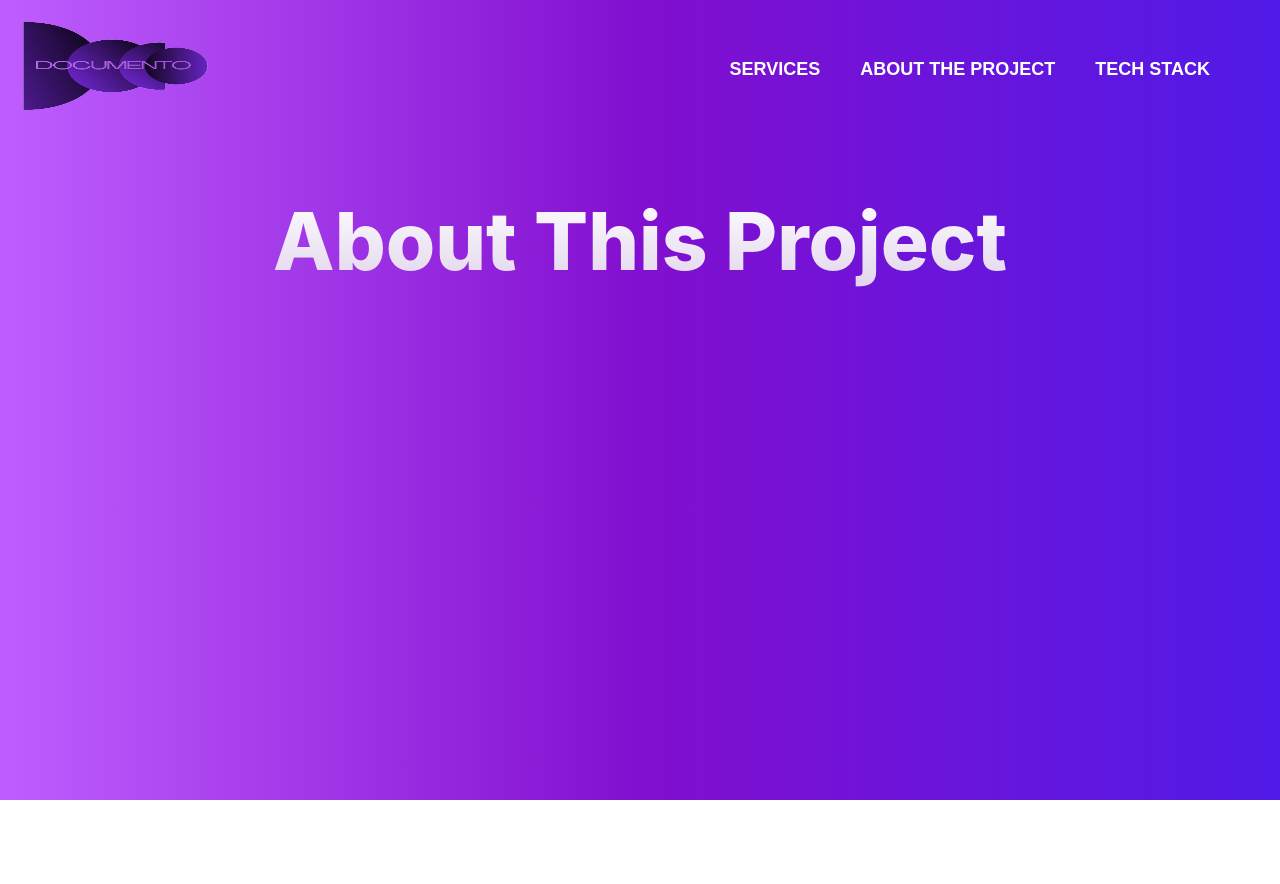
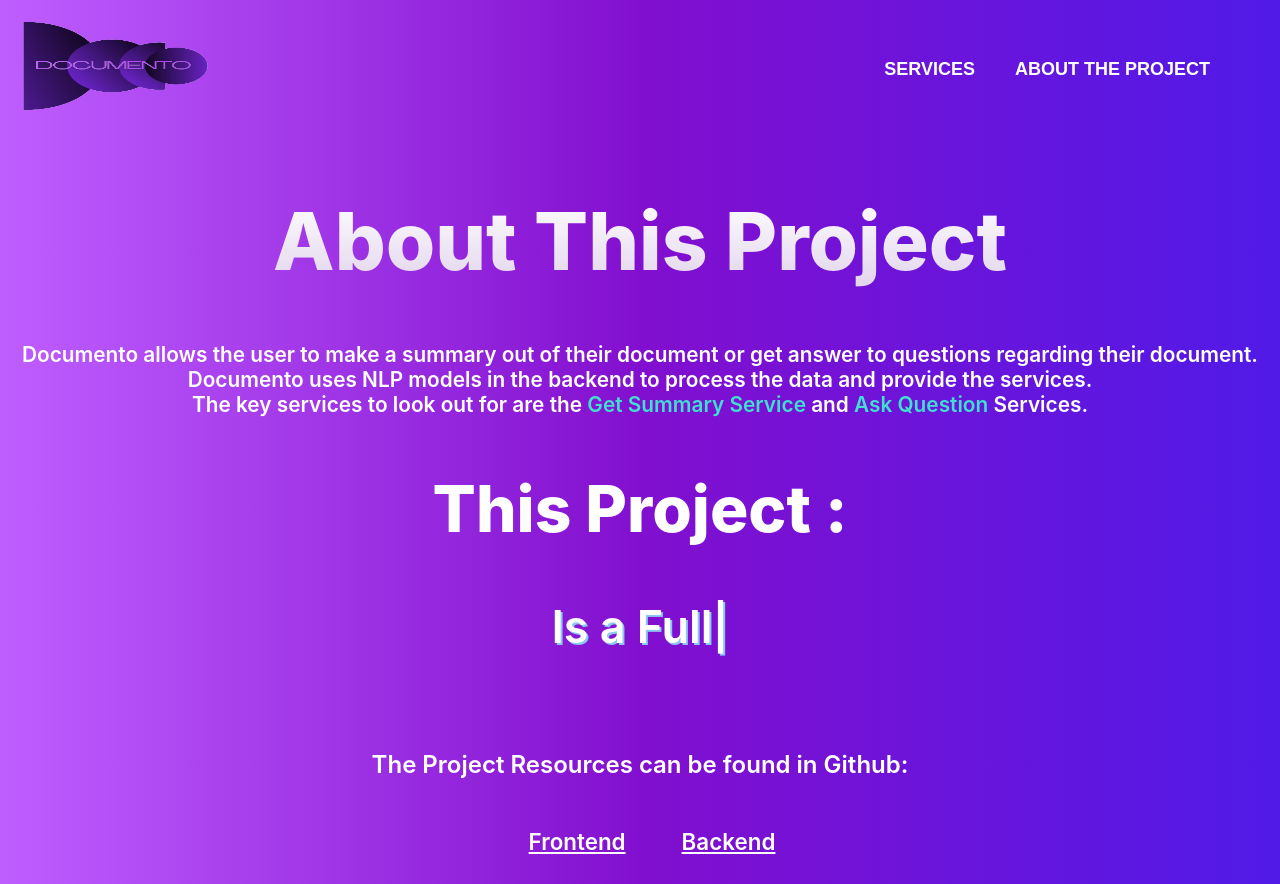
Before and after one commit to oindrila-b/document-processor-client, a React (Create React App) app: page /about in a window 1280 px wide. Before the commit the page ends 800 px from the top, so only its background shows below. Built offline with nearby package versions, Linux system fonts and the light colour scheme.

Commit message:
Final Commit : Added About Page, Github links,REmoved Separate page for tech stack, Added Readme

```diff
--- a/package.json
+++ b/package.json
@@ -13,6 +13,7 @@
     "@testing-library/react": "^13.4.0",
     "@testing-library/user-event": "^13.5.0",
     "axios": "^1.6.2",
+    "babel-plugin-macros": "^3.1.0",
     "bootstrap": "^5.3.2",
     "papaparse": "^5.4.1",
     "pdfjs-dist": "^4.0.269",
--- a/src/App.js
+++ b/src/App.js
@@ -1,9 +1,8 @@
-import { BrowserRouter as Router, Switch, Route, Routes } from "react-router-dom";
+import { BrowserRouter as Router, Route, Routes } from "react-router-dom";
 import './App.css';
 import {NavbarComponent} from "./components/NavbarComponent.jsx";
 import { Home } from "./components/Home.jsx";
 import { AboutTheProject } from "./components/AboutTheProject.jsx";
-import { TechStackUsed } from "./components/TechStackUsed.jsx";
 import { Services } from "./components/Services.jsx";
 
 function App() {
@@ -15,7 +14,6 @@ function App() {
           <Route path="/" element={<Home/>}/>
           <Route path="/services" element={<Services/>}/>
           <Route path="/about" element={<AboutTheProject/>}/>
-          <Route path="/tech" element={<TechStackUsed/>}/>
         </Routes>
         </Router>
     </div>
--- a/src/components/AboutTheProject.jsx
+++ b/src/components/AboutTheProject.jsx
@@ -1,9 +1,62 @@
+import { TypeAnimation } from 'react-type-animation';
+
+
+
 export const AboutTheProject = () => {
-return(
-    <div>
-         <h1 className="title">
+    return (
+        <div>
+
+            <h1 className="title">
                 About This Project
             </h1>
-    </div>
-)
+            <p className="desc" style={{ color: "white", fontWeight: "600", fontSize: "1.3em" }}>
+                Documento allows the user to make a summary out of their document or get answer to questions regarding their document.<br />
+                Documento uses NLP models in the backend to process the data and provide the services. <br /> The key services to look out for are the
+                <span style={{ color: "turquoise" }}> Get Summary Service</span> and  <span style={{ color: "turquoise" }}> Ask Question</span> Services.
+            </p>
+            <div className="container">
+                <h2 style={{ color: "white", fontWeight: "800", fontSize: "4em" }}>
+                    This Project :
+                </h2> {" "}
+                <div className="animated-typing">
+                    <TypeAnimation
+                        sequence={[
+                            'Is a Full Stack Application 🎯',
+                            3000,
+                            'Uses React JS for Frontend  🚀',
+                            2500,
+                            'Uses Python\'s Flask Framework for Backend 🗄',
+                            2500,
+                            'Uses Axios for the HTTP Network Calls 🏹',
+                            2000,
+                            'Uses NLP Models for processing the Data ⚙',
+                            2000,
+                            'Was implemented by Oindrila Banerjee 💻',
+                            3000,
+                        ]}
+                        wrapper="span"
+                        speed={50}
+                        style={{ fontSize: '2.8em', display: 'inline-block' }}
+                        repeat={Infinity}
+                    />
+                </div>
+                <div>
+                    <h2 style={{ color: "white", fontWeight: "600", fontSize: "1.5em", marginTop: "4em" }}>
+                        The Project Resources can be found in Github:
+                    </h2>
+                    <div style={{display:"flex", margin:"1.em", padding:"0.8em", justifyContent:"center"}}>
+                        <ul style={{marginRight:"1em"}}>
+                            <a href='https://github.com/oindrila-b/document-processor-client' style={{ color: "white",fontWeight: "600", fontSize: "1.4em" }}> Frontend </a>
+                        </ul>
+                        <ul style={{marginRight:"1em"}}>
+                            <a href='https://github.com/oindrila-b/document_processor' style={{ color: "white", fontWeight: "600", fontSize: "1.4em" }}> Backend </a>
+                        </ul>
+                    </div>
+
+
+                </div>
+            </div>
+
+        </div>
+    )
 }
--- a/src/components/NavbarComponent.jsx
+++ b/src/components/NavbarComponent.jsx
@@ -31,11 +31,7 @@ export const NavbarComponent = () => {
           About The Project
         </NavLink>
       </li>
-      <li>
-        <NavLink to={"/tech"}>
-          Tech Stack
-        </NavLink>
-      </li>
+
     </ul>
   </nav>
   );
--- a/src/components/TechStackUsed.jsx
+++ /dev/null
@@ -1,9 +0,0 @@
-export const TechStackUsed = () => {
-return (
-    <div>
-        <h1 className="title">
-                Tech Stack Used
-            </h1>
-    </div>
-)
-}
```
Also changed, not shown: 2 other files (tests, documents, lock files or other folders).
